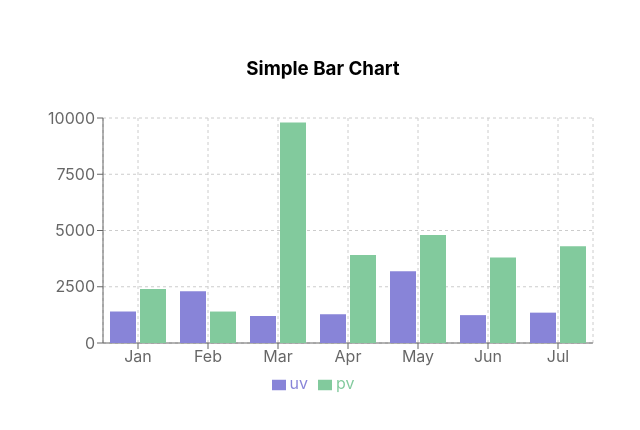
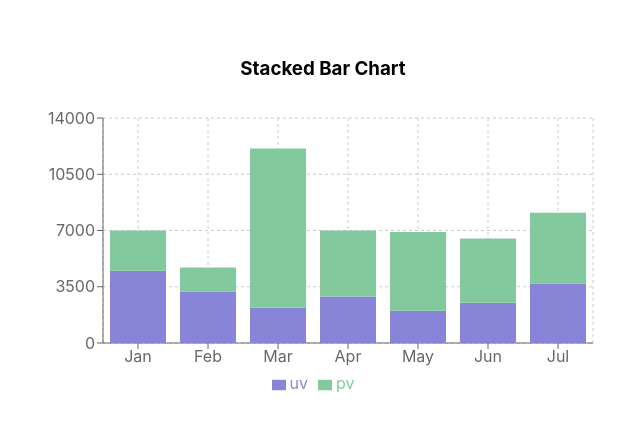
Before and after one commit to amolkapadi/Recharts-react, a React (Create React App) app: page / in a window 1280 px wide. Shown: the part 182-612 px from the top of the page, without its empty margins (317-957 px from the left). Built offline with nearby package versions, Linux system fonts and the light colour scheme.

Commit message:
StackedBarChart

```diff
--- a/src/App.js
+++ b/src/App.js
@@ -1,9 +1,9 @@
 import './App.css';
-import SimpleBarChart from './ReactChart/SimpleBarChart';
+import StackedBarChart from './ReactChart/StackedBarChart';
 function App() {
   return (
    <>
-    <SimpleBarChart />
+    <StackedBarChart />
    </>
   );
 }
--- a/src/ReactChart/SimpleBarChart.js
+++ b/src/ReactChart/SimpleBarChart.js
@@ -1,6 +1,5 @@
 import React from 'react';
-import { BarChart, Bar, CartesianGrid, XAxis, YAxis, Tooltip, Legend } from 'recharts';
-
+import {BarChart, Bar, CartesianGrid, XAxis, YAxis, Tooltip, Legend} from 'recharts'
 const SimpleBarChart = () => {
     const data = [
         { name: 'Jan', uv: 1400, pv: 2400, amt: 2400 },
@@ -11,7 +10,6 @@ const SimpleBarChart = () => {
         { name: 'Jun', uv: 1239, pv: 3800, amt: 2500 },
         { name: 'Jul', uv: 1349, pv: 4300, amt: 2100 },
       ];
-
   return (
     <div style={styles.container}>
       <div style={styles.content}>
@@ -20,15 +18,16 @@ const SimpleBarChart = () => {
             width={600}
             height={300}
             data={data}
-          margin={{ top: 20, right: 30, left: 20, bottom: 5 }}
+            margin={{top:20, right:30, left:20, bottom:5}}
         >
             <CartesianGrid strokeDasharray="3 3" />
-          <XAxis dataKey="name" />
-          <YAxis />
-          <Tooltip />
+            <XAxis  dataKey="name" />
+            <YAxis  />
+            <Tooltip  />
             <Legend />
-          <Bar dataKey="uv" fill="#8884d8" />
-          <Bar dataKey="pv" fill="#82ca9d" />
+            <Bar  dataKey="uv" fill='#8884d8'/>
+            <Bar  dataKey="pv" fill='#82ca9d'/>
+
         </BarChart>
       </div>
     </div>
@@ -38,14 +37,15 @@ const SimpleBarChart = () => {
 export default SimpleBarChart;
 
 const styles = {
-  container: {
-    display: 'flex',
-    justifyContent: 'center',
-    alignItems: 'center',
-    height: '100vh',
-    textAlign: 'center',
+    container:{
+        display:'flex',
+        justifyContent:'center',
+        alignItems:'center',
+        height:'100vh',
+        textAlign:'center'
     },
-  content: {
-    textAlign: 'center',
-  },
+    content:{
+        textAlign:'center'
+    }
+
 };
--- /dev/null
+++ b/src/ReactChart/StackedBarChart.js
@@ -0,0 +1,51 @@
+import React from 'react';
+import { BarChart, Bar, CartesianGrid, XAxis, YAxis, Tooltip, Legend } from 'recharts';
+
+const StackedBarChart = () => {
+    const data = [
+        {"name":"Jan","uv":4500,"pv":2500,"amt":3000},
+        {"name":"Feb","uv":3200,"pv":1500,"amt":2800},
+        {"name":"Mar","uv":2200,"pv":9900,"amt":3100},
+        {"name":"Apr","uv":2900,"pv":4100,"amt":2600},
+        {"name":"May","uv":2000,"pv":4900,"amt":2700},
+        {"name":"Jun","uv":2500,"pv":4000,"amt":2900},
+        {"name":"Jul","uv":3700,"pv":4400,"amt":3100}
+    ];
+
+  return (
+    <div style={styles.container}>
+      <div style={styles.content}>
+        <h3>Stacked Bar Chart</h3>
+        <BarChart
+          width={600}
+          height={300}
+          data={data}
+          margin={{ top: 20, right: 30, left: 20, bottom: 5 }}
+        >
+          <CartesianGrid strokeDasharray="3 3" />
+          <XAxis dataKey="name" />
+          <YAxis />
+          <Tooltip />
+          <Legend />
+          <Bar dataKey="uv" stackId="a" fill="#8884d8" />
+          <Bar dataKey="pv" stackId="a" fill="#82ca9d" />
+        </BarChart>
+      </div>
+    </div>
+  );
+};
+
+export default StackedBarChart;
+
+const styles = {
+  container: {
+    display: 'flex',
+    justifyContent: 'center',
+    alignItems: 'center',
+    height: '100vh',
+    textAlign: 'center',
+  },
+  content: {
+    textAlign: 'center',
+  },
+};
```
Lines whose indentation alone changed are shown as unchanged.
